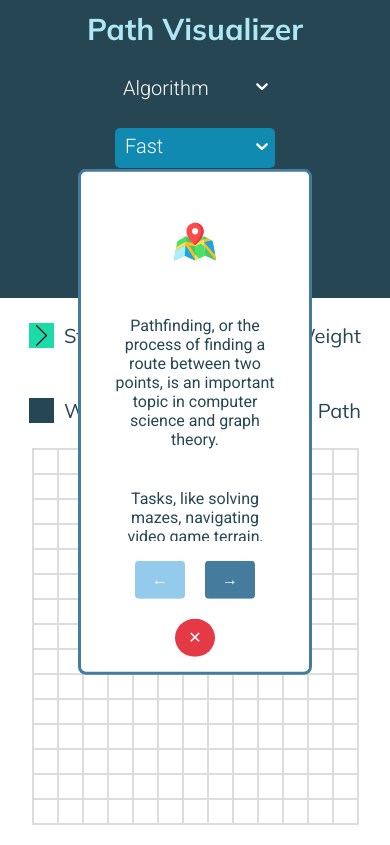
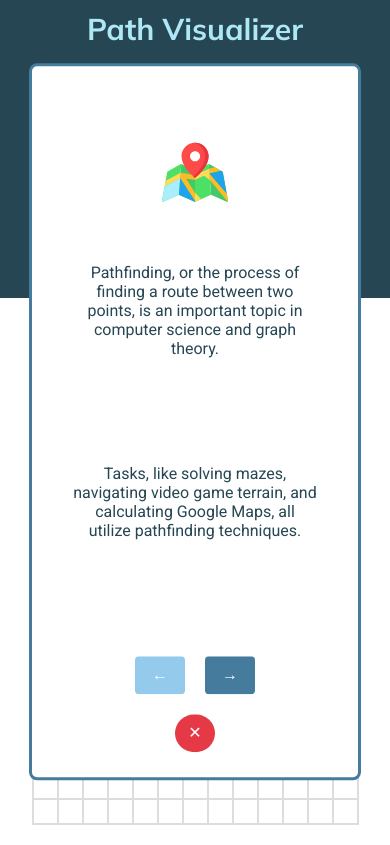
Before and after one commit to yesean/pathmazer, a React (Create React App) app: page / in a window 390 px wide. Built offline with nearby package versions, Linux system fonts and the light colour scheme.

Commit message:
add media queries for tutorial page

```diff
--- a/src/styles/Tutorial.css
+++ b/src/styles/Tutorial.css
@@ -145,17 +145,6 @@
   margin: 20px auto;
 }
 
-@media (max-width: 700px) {
-  .tutorialText {
-    font-size: 1rem;
-  }
-
-  .algorithmList,
-  .siteOptionsList {
-    font-size: 0.8rem;
-  }
-}
-
 .mapLogo,
 .algorithmLogo {
   width: 25%;
@@ -168,3 +157,71 @@
   height: 20%;
   margin: 10px auto;
 }
+
+@media (max-width: 800), (max-height: 1050px) {
+  .tutorialText {
+    font-size: 1.5rem;
+  }
+
+  .algorithmList,
+  .siteOptionsList {
+    font-size: 1rem;
+  }
+
+  .tutorialPageContainer {
+    width: 75vw;
+    height: 75vh;
+  }
+}
+
+@media (max-width: 650px), (max-height: 850px) {
+  .tutorialText {
+    font-size: 1.3rem;
+    margin: 10px;
+  }
+
+  .tutorialTextContainer {
+    margin: 10px;
+  }
+
+  .algorithmList,
+  .siteOptionsList {
+    font-size: 1rem;
+  }
+
+  .siteOptionsList > li {
+    margin: 10px;
+  }
+
+  .tutorialPageContainer {
+    width: 80vw;
+    height: 80vh;
+  }
+
+  .mapLogo,
+  .algorithmLogo {
+    width: 25%;
+    height: auto;
+    margin: 5px auto;
+  }
+
+  .creativityLogo {
+    width: 20%;
+    height: auto;
+    margin: 5px auto;
+  }
+}
+
+@media (max-width: 400px), (max-height: 600px) {
+  .tutorialText {
+    font-size: 1rem;
+  }
+
+  .algorithmList, .siteOptionsList {
+    font-size: 0.8rem;
+  }
+  .tutorialPageContainer {
+    width: 85vw;
+    height: 85vh;
+  }
+}
```
